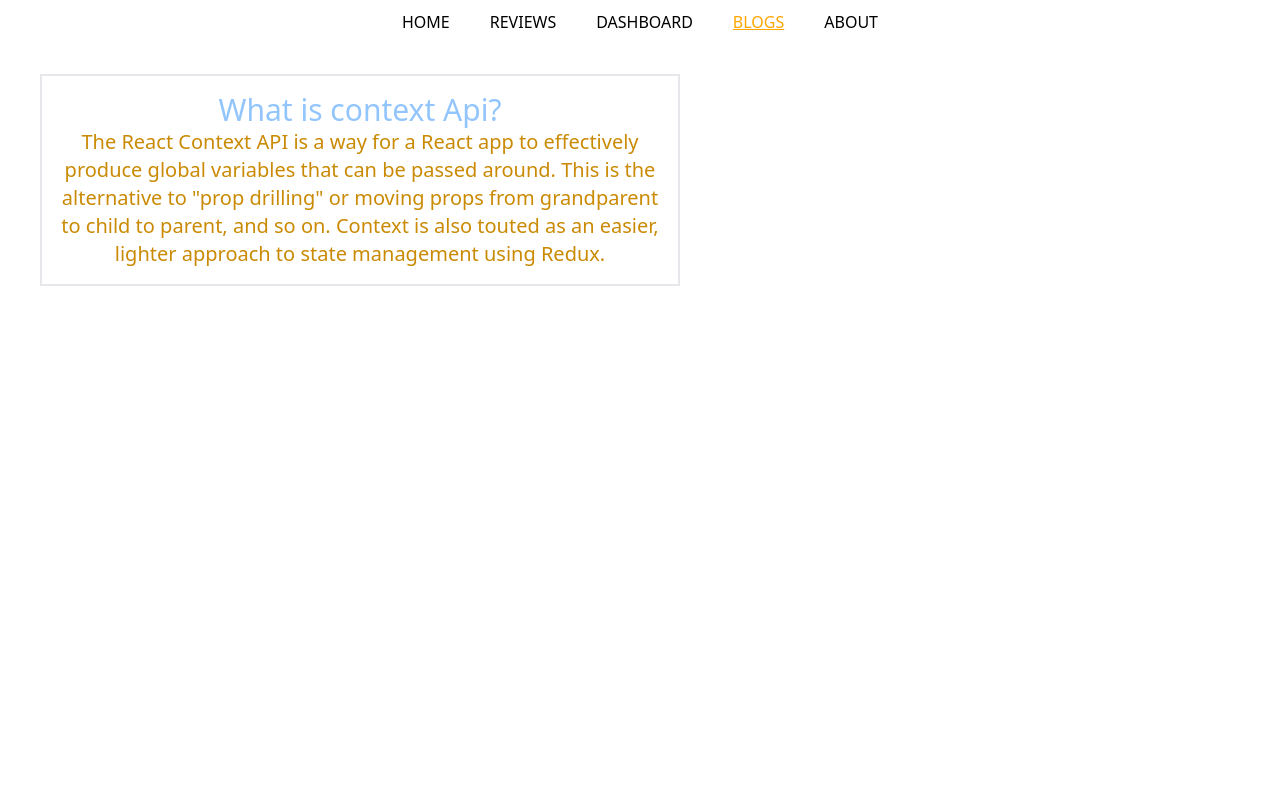
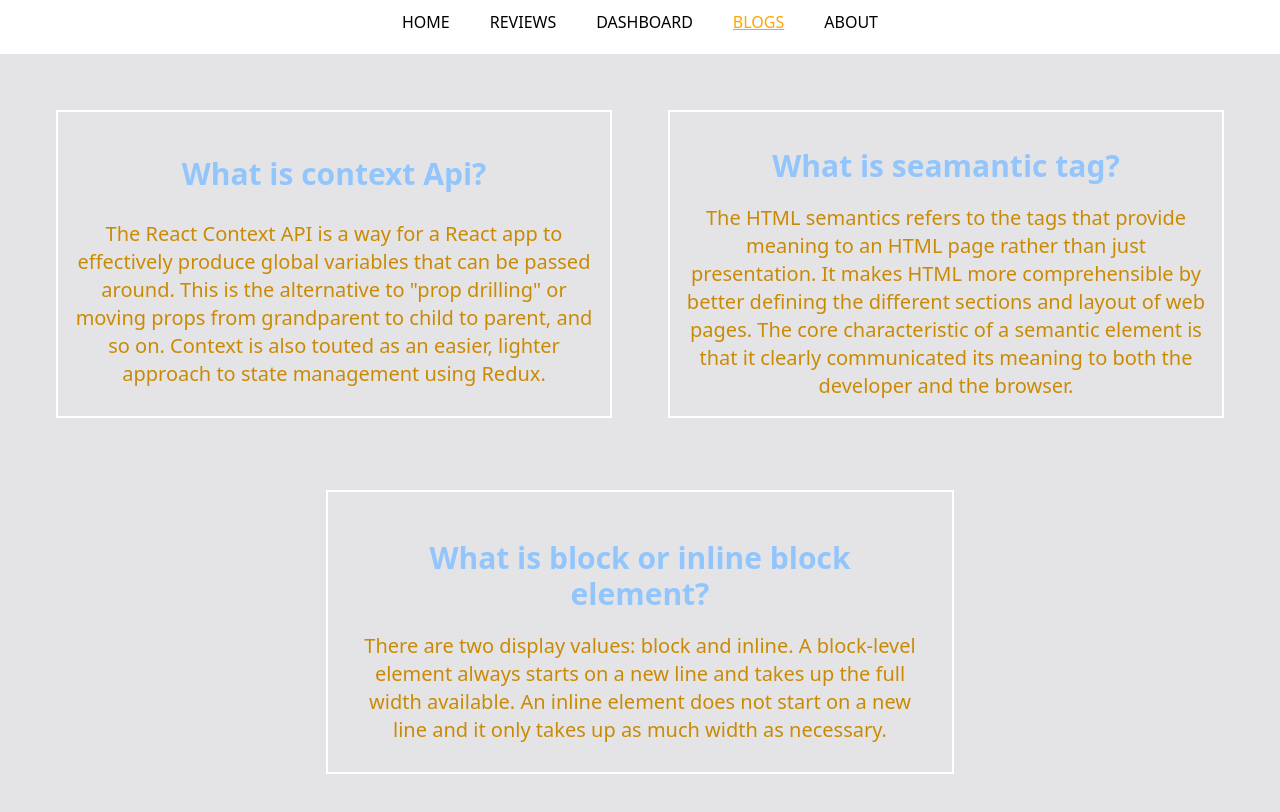
Before and after one commit to nasirmondol/product-analysis-assignment9, a React (Create React App) app: page /blogs in a window 1280 px wide. Built offline with nearby package versions, Linux system fonts and the light colour scheme.

Commit message:
blogs complete commit

```diff
--- a/src/components/Blogs/Blogs.js
+++ b/src/components/Blogs/Blogs.js
@@ -2,11 +2,23 @@ import React from 'react';
 
 const Blogs = () => {
     return (
-        <div>
-            <div className='border-2 w-1/2 m-10 p-4 '>
-                <h2 className='text-3xl text-bold text-blue-300 text-center'>What is context Api?</h2>
-                <p className='text-xl text-bold text-yellow-600 text-center'>The React Context API is a way for a React app to effectively produce global variables that can be passed around. This is the alternative to "prop drilling" or moving props from grandparent to child to parent, and so on. Context is also touted as an easier, lighter approach to state management using Redux.</p>
+        <div className='bg-zinc-200 p-3 mt-5'>
+            <div className='flex p-4'>
+                <div className='border-2 border-white w-1/2 m-7 p-4 justify-items-center	'>
+                    <h2 className='m-7 text-3xl font-extrabold text-blue-300'>What is context Api?</h2>
+                    <p className='text-xl text-bold text-yellow-600 '>The React Context API is a way for a React app to effectively produce global variables that can be passed around. This is the alternative to "prop drilling" or moving props from grandparent to child to parent, and so on. Context is also touted as an easier, lighter approach to state management using Redux.</p>
+                </div>
+                <div className='border-2 border-white w-1/2 m-7 p-4 justify-items-center	'>
+                    <h2 className='text-3xl m-5 font-extrabold text-blue-300'>What is seamantic tag?</h2>
+                    <p className='text-xl text-bold text-yellow-600'>The HTML semantics refers to the tags that provide meaning to an HTML page rather than just presentation. It makes HTML more comprehensible by better defining the different sections and layout of web pages.
+
+                        The core characteristic of a semantic element is that it clearly communicated its meaning to both the developer and the browser.</p>
+                </div>
             </div>
+            <div className='border-2 border-white w-1/2 m-7 mx-auto p-7 justify-items-center	'>
+                    <h2 className='text-3xl m-5 font-extrabold text-blue-300'>What is block or inline block element?</h2>
+                    <p className='text-xl text-bold text-yellow-600'>There are two display values: block and inline. A block-level element always starts on a new line and takes up the full width available. An inline element does not start on a new line and it only takes up as much width as necessary.</p>
+                </div>
         </div>
     );
 };
```
Also changed, not shown: 1 other file (tests, documents, lock files or other folders).
